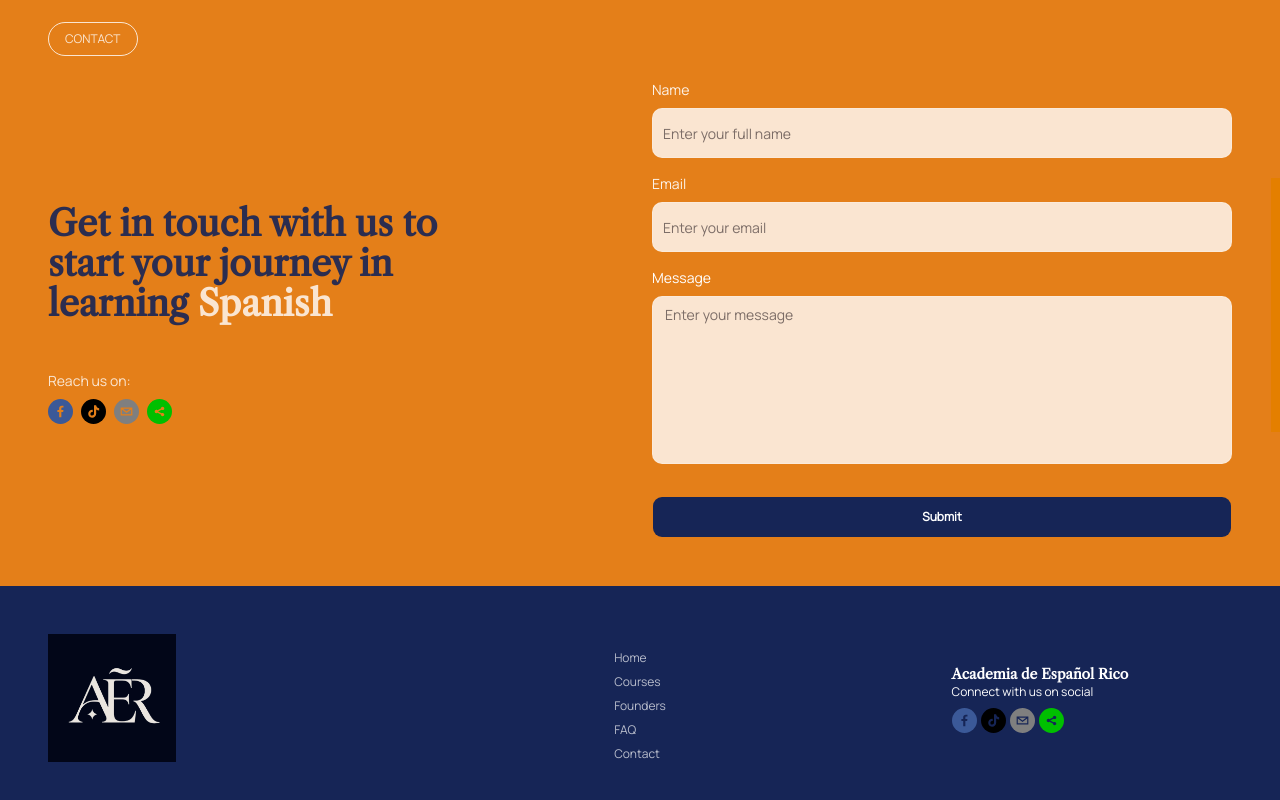
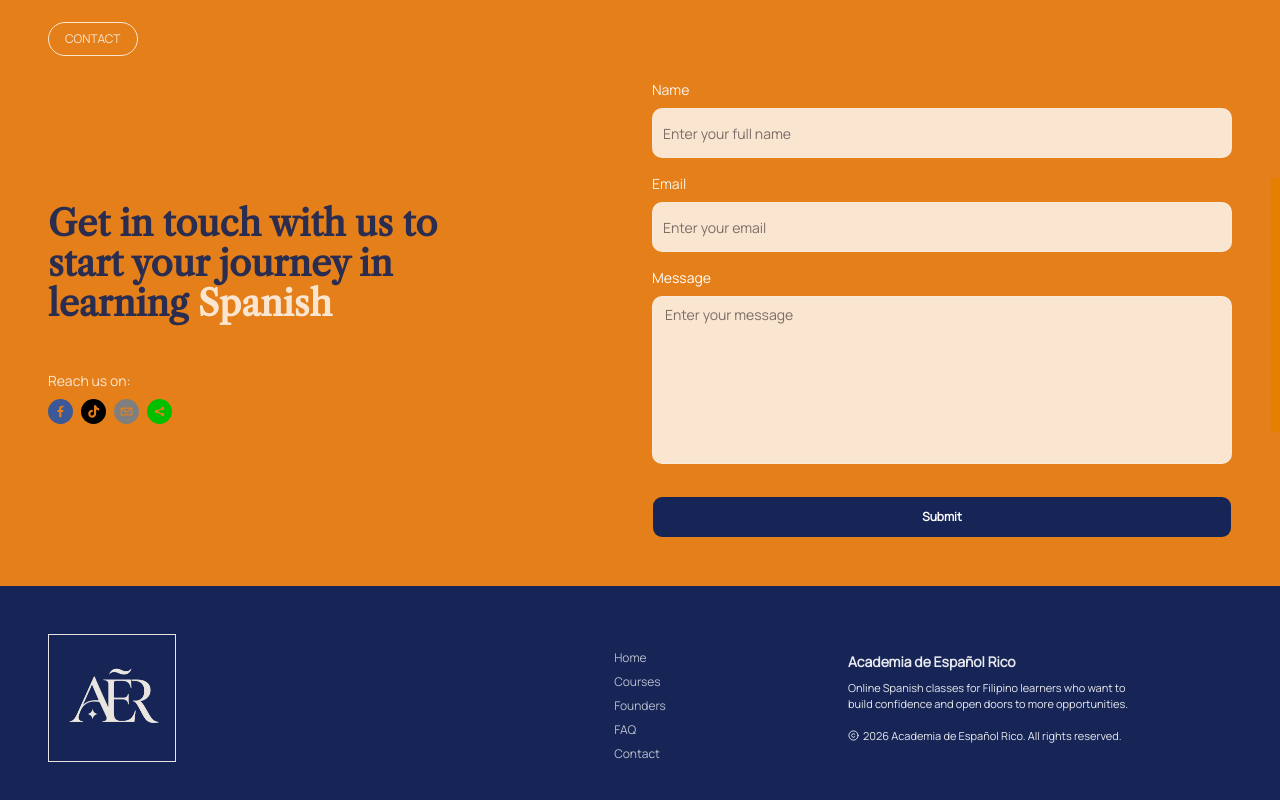
Before and after one commit to lblanc15/language-tutor-site, a Next.js app: page / in a window 1280 px wide. Shown: the part 3125-3925 px from the top of the page. Built offline with nearby package versions, Linux system fonts and the light colour scheme.

Commit message:
feat: add canonical links and footer adjustments

```diff
--- a/app/components/Footer.tsx
+++ b/app/components/Footer.tsx
@@ -1,14 +1,17 @@
 "use client";
 
-import { SocialIcon } from "react-social-icons";
+import { LucideCopyright } from "lucide-react";
+import Image from "next/image";
 
 export const Footer = () => {
   return (
-    <footer className="w-full px-6 lg:px-12 grid grid-cols-2 gap-4 md:grid-cols-[1fr_1.5fr_1.5fr] lg:grid-cols-3 bg-blue-950 py-12 lg:py-12">
-      <div className="flex justify-center md:justify-start col-span-2 md:col-span-1 mb-8 md:mb-0">
-        <img className="h-24 w-24 lg:h-32 lg:w-32 bg-slate-950" alt="footer-img" src="/assets/images/watermark.png" />
+    <footer className="w-full px-6 lg:px-12 grid grid-cols-1 gap-4 md:grid-cols-[1fr_1.5fr_1.5fr] lg:grid-cols-3 bg-blue-950 py-12 lg:py-12">
+      <div className="flex justify-center md:justify-start md:col-span-1 mb-8 md:mb-0">
+        <div className="h-32 lg:h-full w-32 relative border mb-4">
+          <Image className="absolute object-cover" alt="footer-img" src="/assets/images/watermark.png" fill/>
+        </div>
       </div>
-      <div className="flex flex-col items-center justify-center h-full font-body">
+      <div className="flex flex-col lg:items-center justify-center h-full font-body">
         <ul className="p-0 mt-4 text-white font-light flex flex-col gap-2">
           <li className="text-xs">
             <a
@@ -52,31 +55,12 @@ export const Footer = () => {
           </li>
         </ul>
       </div>
-      <div className="text-white text-sm flex flex-col h-full justify-center items-center">
-        <div>
-          <div className="font-semibold">Academia de Español Rico</div>
-          <p className="text-xs mb-2 font-light font-body">Connect with us on social</p>
-          <div className="flex gap-1 justify-center md:justify-start">
-            <SocialIcon
-              url="https://www.facebook.com/ricospanishacademy"
-              target="_blank"
-              style={{ height: 25, width: 25 }}
-            />
-            <SocialIcon
-              url="https://www.tiktok.com/@academiadeespanolrico"
-              target="_blank"
-              style={{ height: 25, width: 25 }}
-            />
-            <SocialIcon
-              url="mailto:ricospanishacademy@gmail.com"
-              target="_blank"
-              style={{ height: 25, width: 25 }}
-            />
-            <SocialIcon
-              url="https://wa.me/639206126888"
-              target="_blank"
-              style={{ height: 25, width: 25 }}
-            />
+      <div className="text-white text-sm flex flex-col w-full h-full justify-center items-center">
+        <div className="text-[11px] font-body text-white/90">
+          <h2 className="text-sm font-bold mb-2">Academia de Español Rico</h2>
+          <p className="lg:max-w-3/4 mb-4">Online Spanish classes for Filipino learners who want to build confidence and open doors to more opportunities.</p>
+          <div className="flex gap-1 items-center">
+            <LucideCopyright size={11}/>2026 Academia de Español Rico. All rights reserved.
           </div>
         </div>
       </div>
--- a/app/layout.tsx
+++ b/app/layout.tsx
@@ -19,6 +19,9 @@ export const metadata: Metadata = {
   title: 'Academia de Español Rico | Online Spanish Classes for Filipino Learners',
   description: 'Practical online Spanish classes tailored for Filipino learners. Master A1-A2 Spanish with live classes, expert instructors, and flexible schedules.',
   keywords: ['Learn Spanish Philippines', 'Online Spanish Classes Manila', 'BPO Spanish Bilingual', 'Academia de Espanol Rico'],
+  alternates: {
+    canonical: 'https://ricospanishacademy.com',
+  },
   openGraph: {
     title: 'Academia de Español Rico - Learn Spanish Today',
     description: 'Practical online Spanish classes tailored for Filipino learners.',
```
